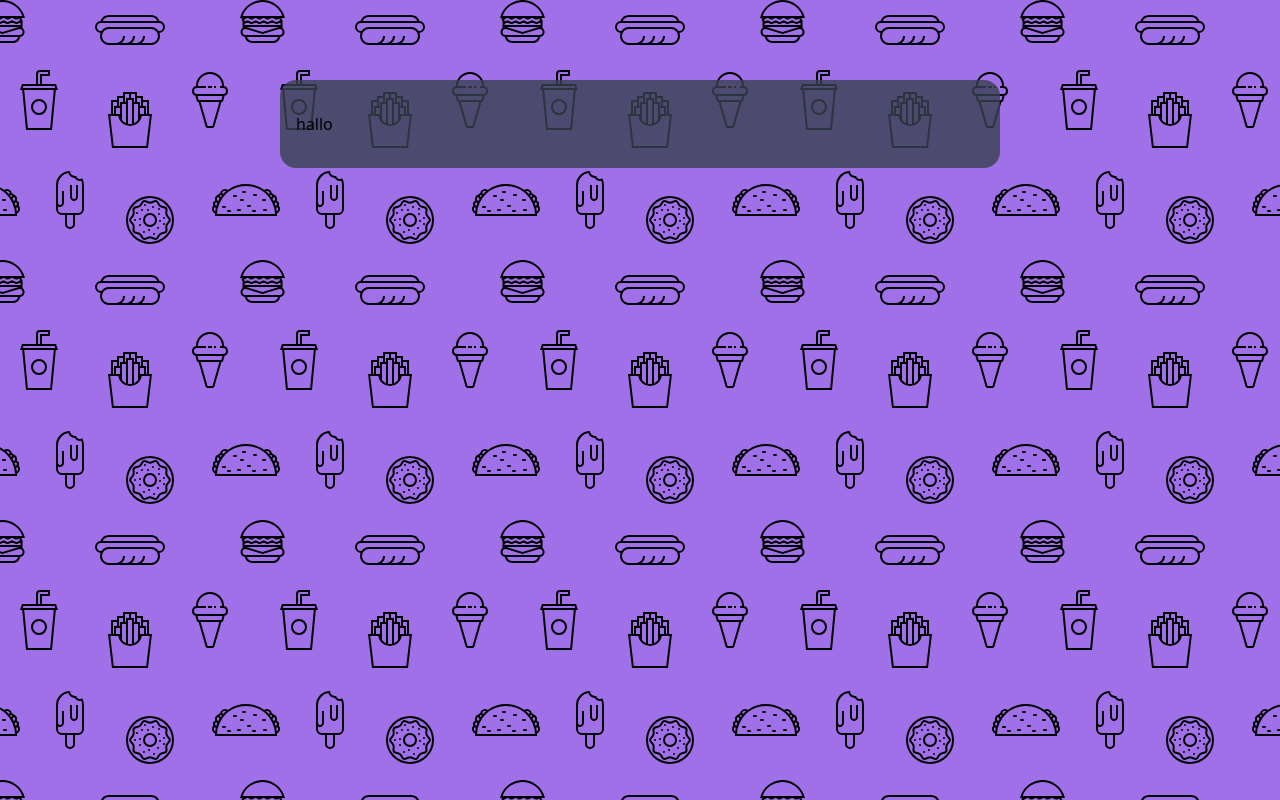
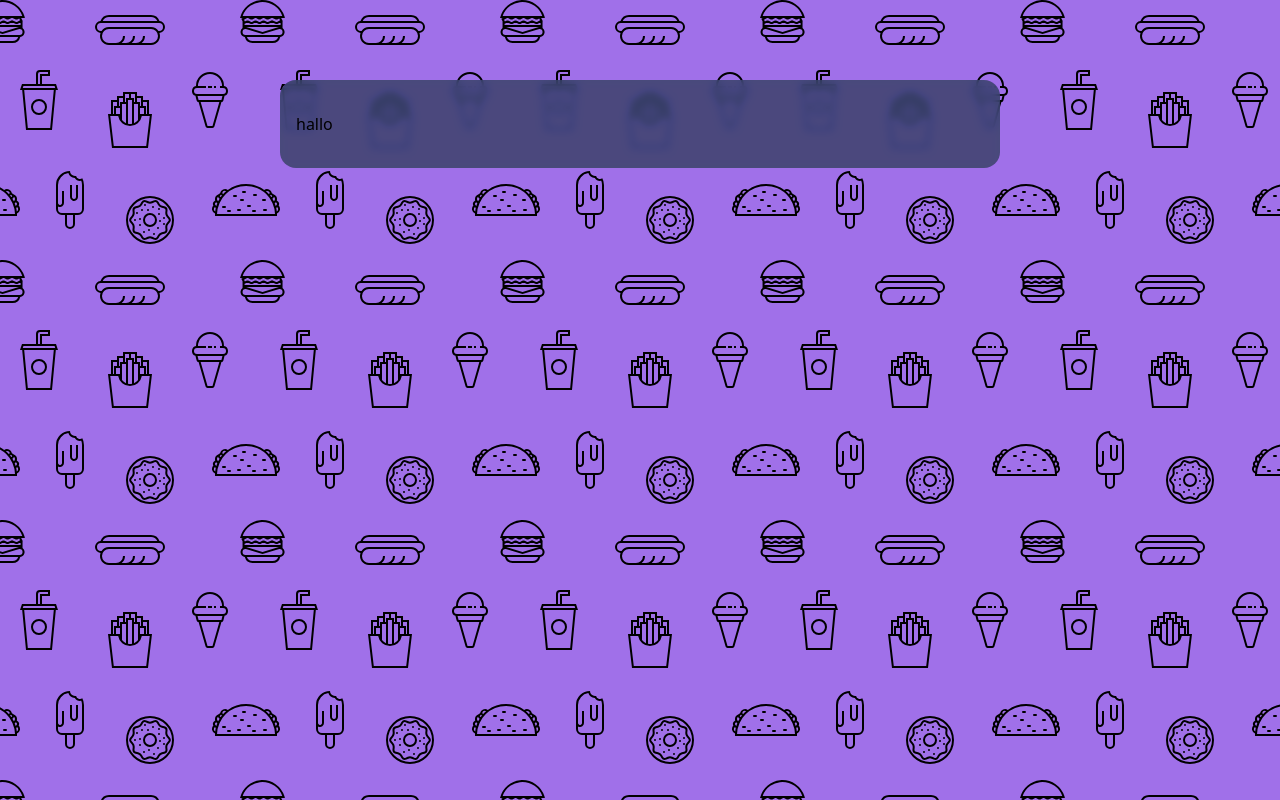
Before and after one commit to DewaSRY/react-chat-app, a React (Vite) app: page / in a window 1280 px wide. Built offline with nearby package versions, Linux system fonts and the light colour scheme.

Commit message:
init:several component

```diff
--- a/src/App.tsx
+++ b/src/App.tsx
@@ -4,11 +4,11 @@ function App() {
   return (
     <div
       className={cn(
-        "my-[10vh] mx-auto py-8 px-4",
-        "w-[90vh]   bg-gray-700/80 rounded-2xl "
+        "my-[10vh] mx-auto py-8 px-4 w-[90vh] ",
+        "bg-gray-700/80 rounded-2xl backdrop-blur-sm saturate-[180%] "
       )}
     >
-      hallo
+      <div>hallo</div>
     </div>
   );
 }
--- /dev/null
+++ b/src/components/chat/index.tsx
@@ -0,0 +1,7 @@
+import { ComponentProps, PropsWithChildren } from "react";
+
+interface indexProps extends ComponentProps<"div">, PropsWithChildren {}
+
+export default function index({ children, ...resProps }: indexProps) {
+  return <div>{children}</div>;
+}
--- /dev/null
+++ b/src/components/detail/index.tsx
@@ -0,0 +1,7 @@
+import { ComponentProps, PropsWithChildren } from "react";
+
+interface indexProps extends ComponentProps<"div">, PropsWithChildren {}
+
+export default function index({ children, ...resProps }: indexProps) {
+  return <div>{children}</div>;
+}
--- /dev/null
+++ b/src/components/list/index.tsx
@@ -0,0 +1,7 @@
+import { ComponentProps, PropsWithChildren } from "react";
+
+interface indexProps extends ComponentProps<"div">, PropsWithChildren {}
+
+export default function index({ children, ...resProps }: indexProps) {
+  return <div>{children}</div>;
+}
--- /dev/null
+++ b/src/components/login/index.tsx
@@ -0,0 +1,7 @@
+import { ComponentProps, PropsWithChildren } from "react";
+
+interface indexProps extends ComponentProps<"div">, PropsWithChildren {}
+
+export default function index({ children, ...resProps }: indexProps) {
+  return <div>{children}</div>;
+}
```
